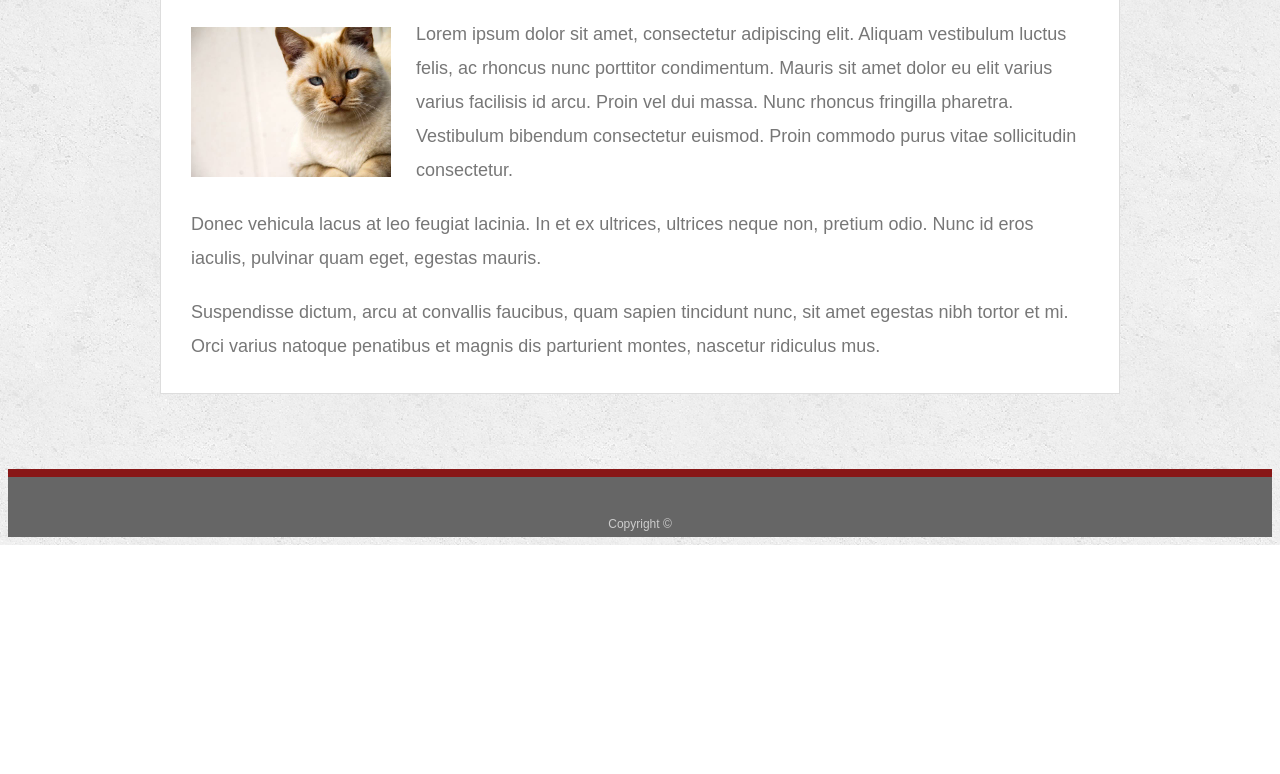
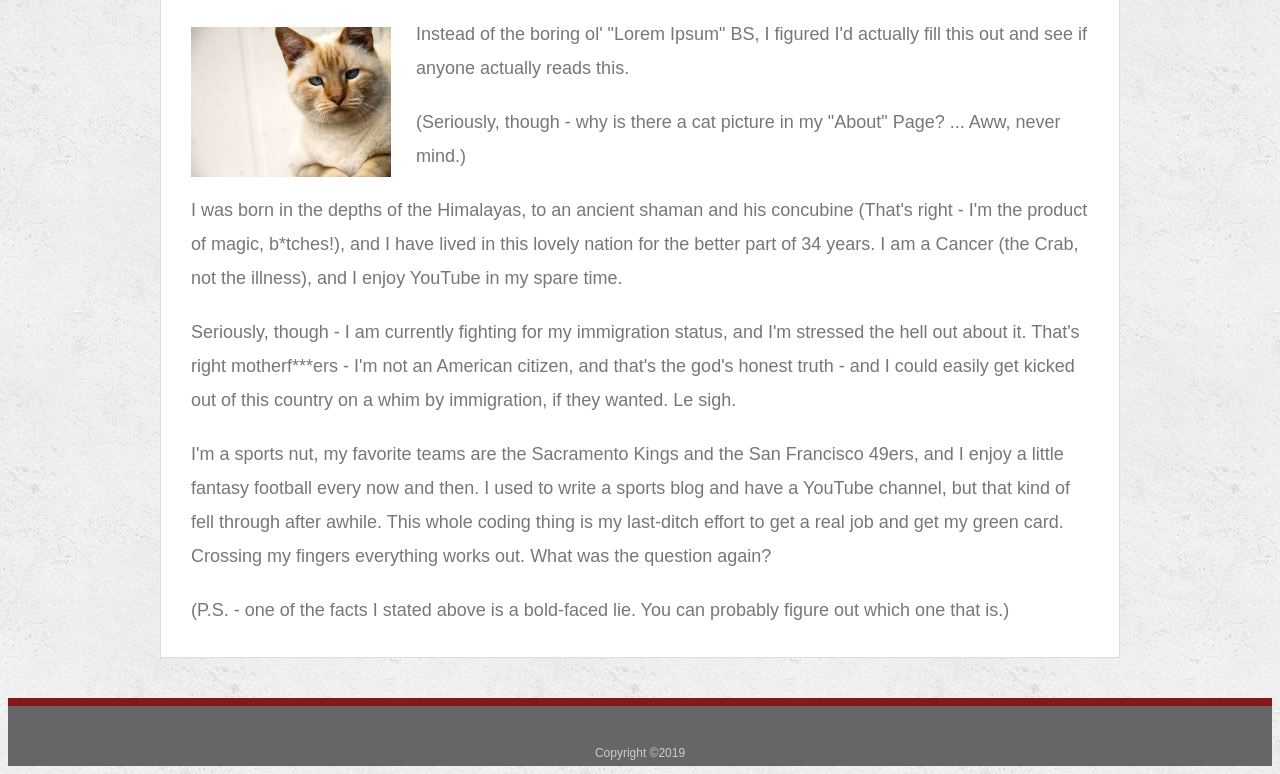
Before and after one commit to kingbrs49/Responsive-Portfolio, a plain HTML site: page index.html in a window 1280 px wide. Shown: the part 269-1043 px from the top of the page. Before the commit the page ends 814 px from the top, so only its background shows below. Drawn offline with Linux system fonts and the light colour scheme.

Commit message:
the best I can do for now

```diff
--- a/assets/css/style.css
+++ b/assets/css/style.css
@@ -226,12 +226,23 @@ input[type=submit] {
   body {
     width: 100%;
   }
+
 }
 
 @media screen and (max-width: 640px) {
   header {
+    position: static;
     text-align: center;
-    position: static;
     width: 100%;
   }
+
+  .nav {
+    display: flex;
+    float: center;
+  }
+
+  .a {
+    display: flex;
+    float: center;
+  }
 }
--- a/index.html
+++ b/index.html
@@ -4,22 +4,25 @@
 <head>
     <meta charset="UTF-8">
     <meta name="viewport" content="width=device-width, initial-scale=1.0">
-    <title>About | Your Name</title>
+    <title>About | Paulo C</title>
     <link rel="stylesheet" type="text/css" href="assets/css/style.css">
 </head>
 
 <body>
-
+    <div class="row">
         <header id="masthead">
             <div class="container">
-            <a href="index.html" id="logo">Your Name</a>
+                <a href="index.html" id="logo">Paulo C</a>
+                <div class="col-xs-4">
                     <nav>
                         <a href="index.html">About</a>
                         <a href="portfolio.html">Portfolio</a>
                         <a href="contact.html">Contact</a>
                     </nav>
                 </div>
+            </div>
         </header>
+    </div>
 
     <div id="main-container" class="container">
         <section class="main-section">
@@ -27,16 +30,28 @@
 
             <img src="assets/images/cat.jpg" class="auth-image" alt="Your Name">
 
-            <p>Lorem ipsum dolor sit amet, consectetur adipiscing elit. Aliquam vestibulum luctus felis, ac rhoncus nunc
-                porttitor condimentum. Mauris sit amet dolor eu elit varius varius facilisis id arcu. Proin vel dui
-                massa. Nunc rhoncus fringilla pharetra. Vestibulum bibendum consectetur euismod. Proin commodo purus
-                vitae sollicitudin consectetur.</p>
+            <p>Instead of the boring ol' "Lorem Ipsum" BS, I figured I'd actually fill this out and see if anyone
+                actually reads this.</p>
 
-            <p>Donec vehicula lacus at leo feugiat lacinia. In et ex ultrices, ultrices neque non, pretium odio. Nunc id
-                eros iaculis, pulvinar quam eget, egestas mauris.</p>
+            <p>(Seriously, though - why is there a cat picture in my "About" Page? ... Aww, never mind.)</p>
 
-            <p>Suspendisse dictum, arcu at convallis faucibus, quam sapien tincidunt nunc, sit amet egestas nibh tortor
-                et mi. Orci varius natoque penatibus et magnis dis parturient montes, nascetur ridiculus mus.</p>
+            <p>I was born in the depths of the Himalayas, to an ancient shaman and his concubine (That's right - I'm the
+                product of magic, b*tches!), and I have lived in this lovely nation for the better part of 34 years. I
+                am a Cancer (the Crab, not the illness), and I enjoy YouTube in my spare time.</p>
+
+            <p>Seriously, though - I am currently fighting for my immigration status, and I'm stressed the hell out
+                about it. That's right motherf***ers - I'm not an American citizen, and that's the god's honest truth -
+                and I could easily get kicked out of this country on a whim by immigration, if they wanted. Le sigh.</p>
+
+            <p>I'm a sports nut, my favorite teams are the Sacramento Kings and the San Francisco 49ers, and I enjoy a
+                little fantasy football every now and then. I used to write a sports blog and have a YouTube channel,
+                but that kind of fell through after awhile. This whole coding thing is my last-ditch effort to get a
+                real job and get my green card. Crossing my fingers everything works out. What was the question again?
+            </p>
+
+            <p>(P.S. - one of the facts I stated above is a bold-faced lie. You can probably figure out which one that
+                is.)</p>
+
 
         </section>
 
@@ -44,7 +59,7 @@
 
     <footer>
         <div class="container">
-            Copyright &copy;
+            Copyright &copy;2019
         </div>
     </footer>
 </body>
```
Also changed, not shown: contact.html (+1 -1 lines), portfolio.html (+3 -3 lines). Lines whose indentation alone changed are shown as unchanged.
